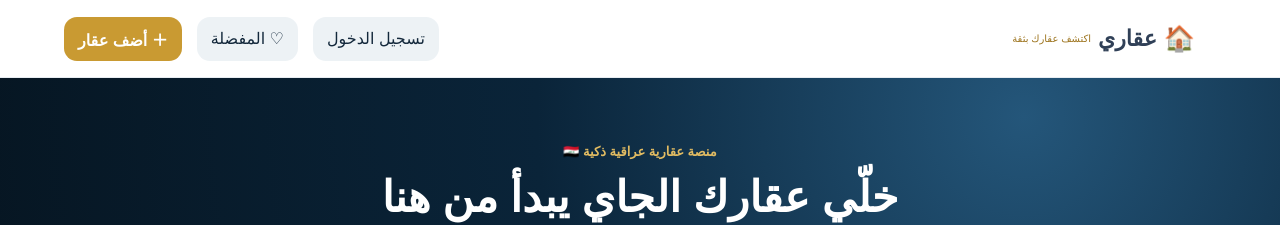
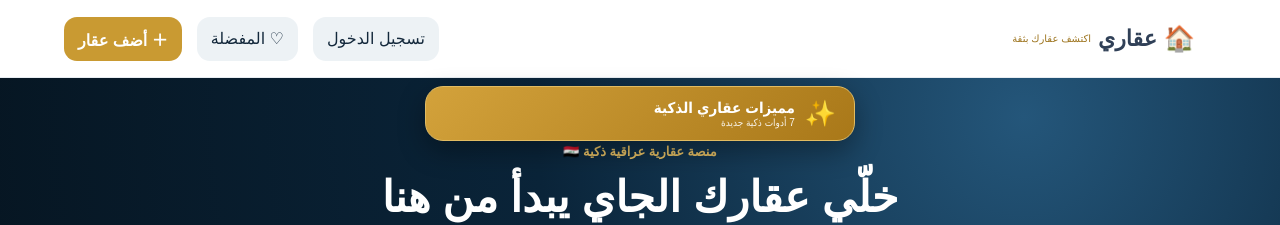
Before and after one commit to mgjb8726-blip/AqariApp, a Next.js app: page / in a window 1280 px wide. Shown: the top 225 px of the page. Built offline with nearby package versions, Linux system fonts and the light colour scheme.

Commit message:
fix: mount smart features launcher globally

```diff
--- a/app/layout.js
+++ b/app/layout.js
@@ -1,4 +1,5 @@
 import './globals.css';
+import SmartFeatures from './SmartFeatures';
 
 export const metadata = {
   title: 'عقاري | عقارات كركوك',
@@ -6,5 +7,5 @@ export const metadata = {
 };
 
 export default function RootLayout({ children }) {
-  return <html lang="ar" dir="rtl"><body>{children}</body></html>;
+  return <html lang="ar" dir="rtl"><body><SmartFeatures />{children}</body></html>;
 }
```
